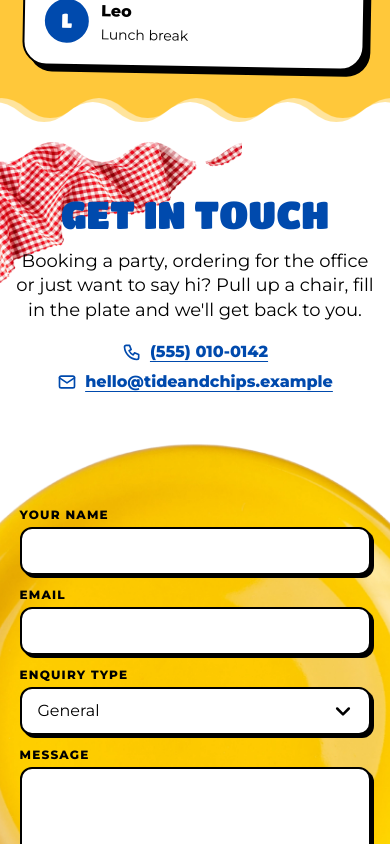
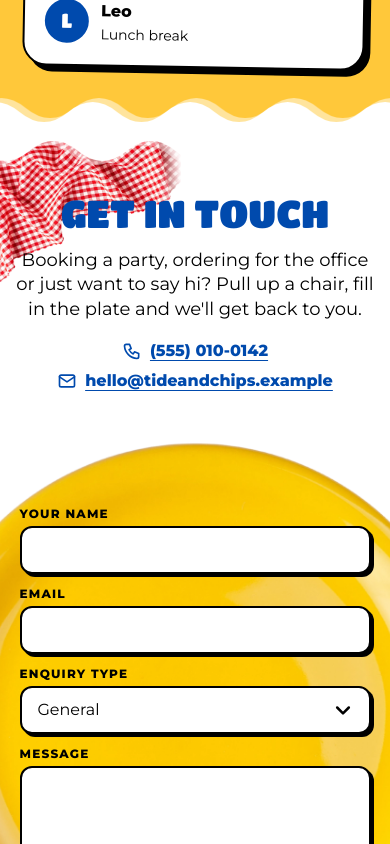
Before and after one commit to zenzen26/Fish-Chips, a React (Vite) app: page / in a window 390 px wide. Shown: the part 4360-5204 px from the top of the page. Built offline with nearby package versions, Linux system fonts and the light colour scheme.

Commit message:
Contact: fade the top cloth's right edge on mobile and overlap the sections by 1px

```diff
--- a/src/components/pages/home/Contact.jsx
+++ b/src/components/pages/home/Contact.jsx
@@ -27,13 +27,13 @@ export default function Contact() {
   };
 
   return (
-    <section id="contact" aria-labelledby="contact-title" className="relative isolate overflow-clip bg-white">
+    <section id="contact" aria-labelledby="contact-title" className="relative isolate -mt-px overflow-clip bg-white">
       <img
         src={image('red-checkered-cloth')}
         alt=""
         width="1290"
         height="864"
-        className="absolute left-0 top-2 -z-10 w-[min(62%,20rem)] -scale-y-100 lg:w-[min(30vw,32rem)]"
+        className="absolute left-0 top-2 -z-10 w-[min(62%,20rem)] -scale-y-100 [mask-image:linear-gradient(to_right,black_66%,transparent_75%)] lg:w-[min(30vw,32rem)] lg:[mask-image:none]"
         {...reveal('fade', 0.1)}
       />
       <img
```
